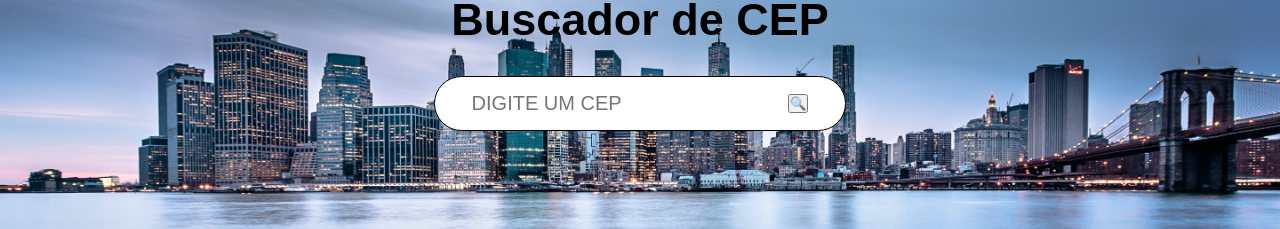
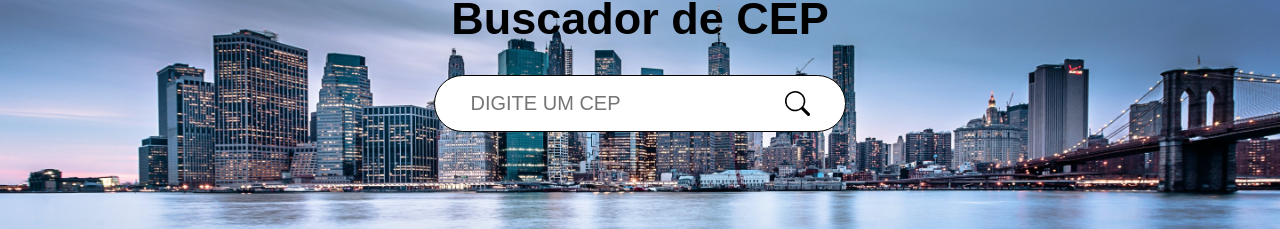
Before and after one commit to Uberdanalmeida/Buscador-de-ceps, a React (Vite) app: page / in a window 1280 px wide. Shown: the part 323-552 px from the top of the page. Built offline with nearby package versions, Linux system fonts and the light colour scheme.

Commit message:
Baixando o react icons, e colocando o icone de busca.

```diff
--- a/index.html
+++ b/index.html
@@ -1,5 +1,5 @@
 <!doctype html>
-<html lang="en">
+<html lang="pt-br">
   <head>
     <meta charset="UTF-8" />
     <link rel="icon" type="image/svg+xml" href="src/cidades.jpg" />
--- a/package.json
+++ b/package.json
@@ -15,7 +15,8 @@
   "dependencies": {
     "axios": "^1.6.7",
     "react": "^18.2.0",
-    "react-dom": "^18.2.0"
+    "react-dom": "^18.2.0",
+    "react-icons": "^5.5.0"
   },
   "devDependencies": {
     "@types/react": "^18.2.43",
--- a/src/App.css
+++ b/src/App.css
@@ -43,6 +43,9 @@
 }
 
 .botao {
+  border: none;
+  outline: none;
+  background-color: transparent;
   font-weight: 600;
   display: flex;
   align-items: center;
@@ -66,6 +69,11 @@
 .main span {
   margin-bottom: 10px;
   font-weight: bolder;
+}
+
+.icon {
+  border: none;
+  background-color: transparent;
 }
 
 @keyframes cidades {
--- a/src/App.jsx
+++ b/src/App.jsx
@@ -1,6 +1,7 @@
 import { useState } from 'react'
 import './App.css'
 import api from './server/api'
+import { BsSearch } from "react-icons/bs";
 
 function App() {
   const [count, setCount] = useState('')
@@ -33,7 +34,7 @@ function App() {
           <input type="text" name="" id="" placeholder='DIGITE UM CEP' value={count}
           onChange={(e) => setCount(e.target.value)} />
 
-          <button className='botao' onClick={teste}>🔍</button>
+          <button className='botao' onClick={teste}><BsSearch size={25} className='icon'/></button>
         </div>
 
         {Object.keys(cep).length > 0 && (
```
Also changed, not shown: 1 other file (tests, documents, lock files or other folders).
